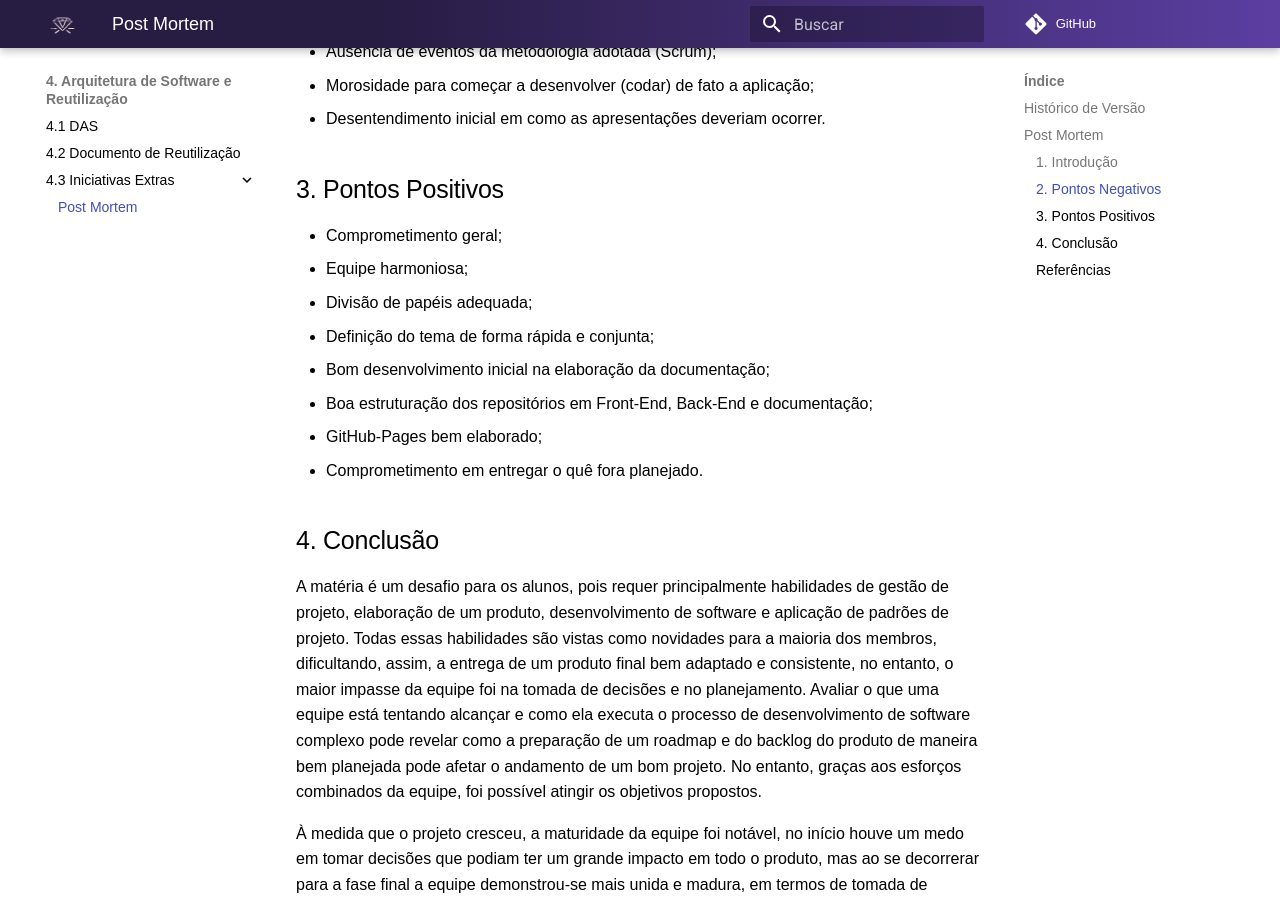
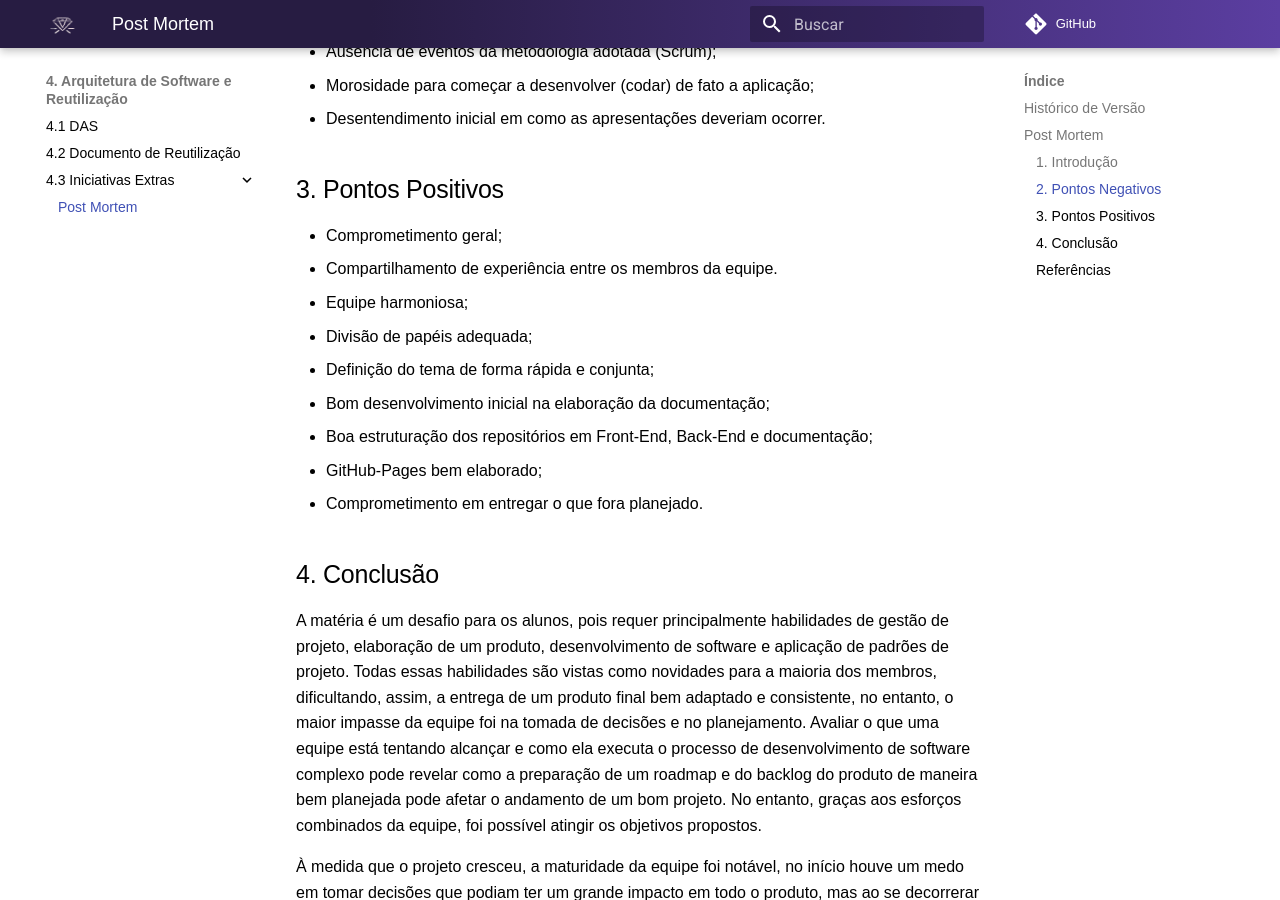
Before and after one commit to UnBArqDsw2021-2/2021.2_G7_-AluguelKitsFesta, an MkDocs documentation site: the page built from docs/arquitetura/postmortem.md, in a window 1280 px wide and 900 px high, scrolled down 1186 px. Built offline with MkDocs 1.6.1 and Material for MkDocs 9.7.7, drawn with Linux system fonts in a browser that asks for light colours; comment, search, counter and statistics services are not loaded.

Commit message:
adição de ponto positivo.

```diff
--- a/docs/arquitetura/postmortem.md
+++ b/docs/arquitetura/postmortem.md
@@ -30,13 +30,14 @@ Além disso, ao registrar sistematicamente o histórico dos projetos executados,
 ## 3. Pontos Positivos
 
 * Comprometimento geral;
+* Compartilhamento de experiência entre os membros da equipe.
 * Equipe harmoniosa;
 * Divisão de papéis adequada;
 * Definição do tema de forma rápida e conjunta;
 * Bom desenvolvimento inicial na elaboração da documentação;
 * Boa estruturação dos repositórios em Front-End, Back-End e documentação;
 * GitHub-Pages bem elaborado;
-* Comprometimento em entregar o quê fora planejado.
+* Comprometimento em entregar o que fora planejado.
 
 ## 4. Conclusão
 
```
